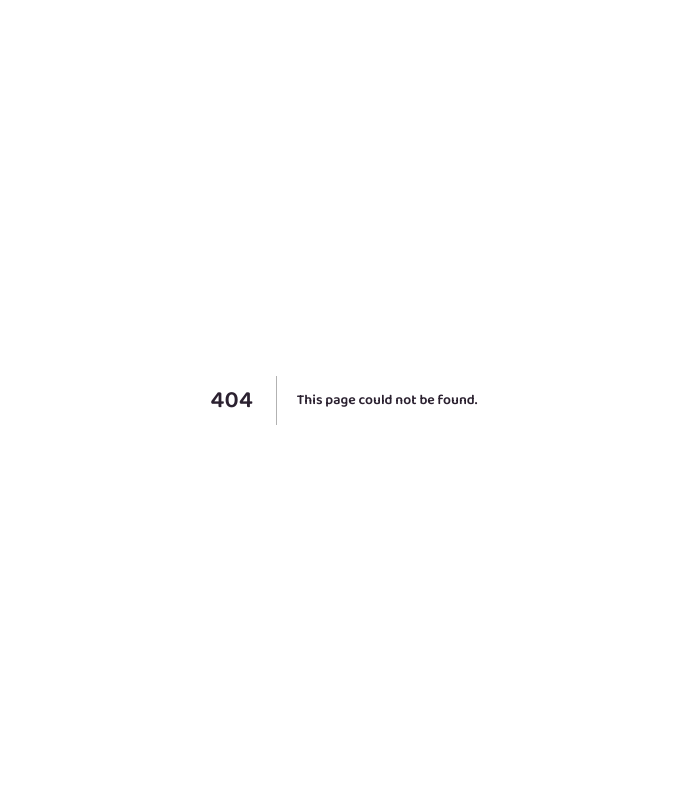
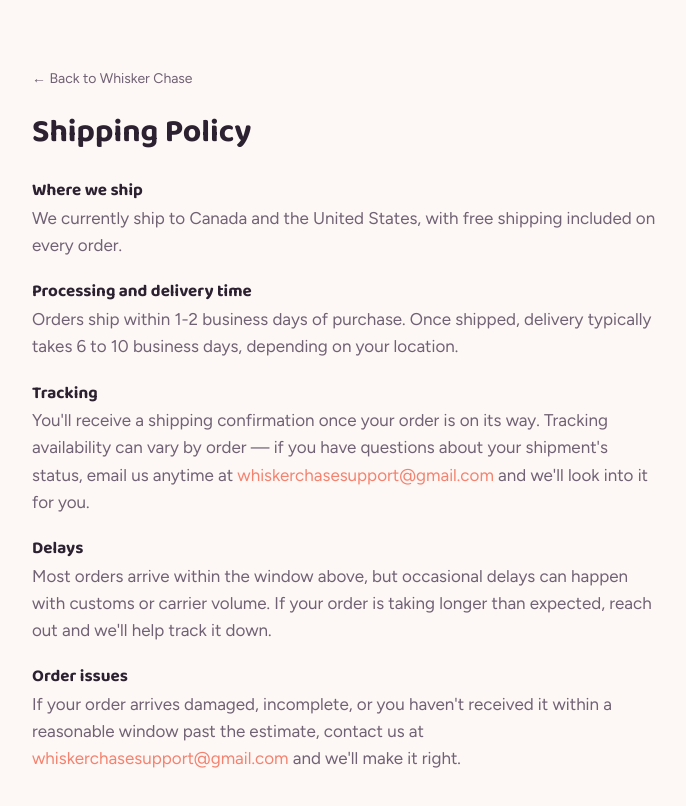
Before and after one commit to bruhnation/whiskerchase, a Next.js app: page /shipping-policy in a window 1280 px wide. Before the commit this address had no page. Shown: the top 806 px of the page, without its empty margins (296-982 px from the left). Built offline with nearby package versions, Linux system fonts and the light colour scheme.

Commit message:
Add Shipping Policy page component

```diff
--- /dev/null
+++ b/src/app/shipping-policy/page.tsx
@@ -0,0 +1,64 @@
+export default function ShippingPolicy() {
+  return (
+    <div className="mx-auto max-w-2xl px-6 py-16">
+      <a href="/" className="text-sm text-ink-muted hover:text-accent">← Back to Whisker Chase</a>
+      <h1 className="mt-6 font-display text-[32px] font-semibold leading-[1.15]">
+        Shipping Policy
+      </h1>
+
+      <div className="mt-8 space-y-6 text-ink-muted">
+        <div>
+          <h2 className="font-bold text-ink">Where we ship</h2>
+          <p className="mt-1">
+            We currently ship to Canada and the United States, with free shipping
+            included on every order.
+          </p>
+        </div>
+
+        <div>
+          <h2 className="font-bold text-ink">Processing and delivery time</h2>
+          <p className="mt-1">
+            Orders ship within 1-2 business days of purchase. Once shipped,
+            delivery typically takes 6 to 10 business days, depending on your
+            location.
+          </p>
+        </div>
+
+        <div>
+          <h2 className="font-bold text-ink">Tracking</h2>
+          <p className="mt-1">
+            You&apos;ll receive a shipping confirmation once your order is on its
+            way. Tracking availability can vary by order — if you have
+            questions about your shipment&apos;s status, email us anytime at{" "}
+            <a href="mailto:whiskerchasesupport@gmail.com" className="text-accent hover:underline">
+              whiskerchasesupport@gmail.com
+            </a>{" "}
+            and we&apos;ll look into it for you.
+          </p>
+        </div>
+
+        <div>
+          <h2 className="font-bold text-ink">Delays</h2>
+          <p className="mt-1">
+            Most orders arrive within the window above, but occasional delays
+            can happen with customs or carrier volume. If your order is taking
+            longer than expected, reach out and we&apos;ll help track it down.
+          </p>
+        </div>
+
+        <div>
+          <h2 className="font-bold text-ink">Order issues</h2>
+          <p className="mt-1">
+            If your order arrives damaged, incomplete, or you haven&apos;t
+            received it within a reasonable window past the estimate, contact
+            us at{" "}
+            <a href="mailto:whiskerchasesupport@gmail.com" className="text-accent hover:underline">
+              whiskerchasesupport@gmail.com
+            </a>{" "}
+            and we&apos;ll make it right.
+          </p>
+        </div>
+      </div>
+    </div>
+  );
+}
```
